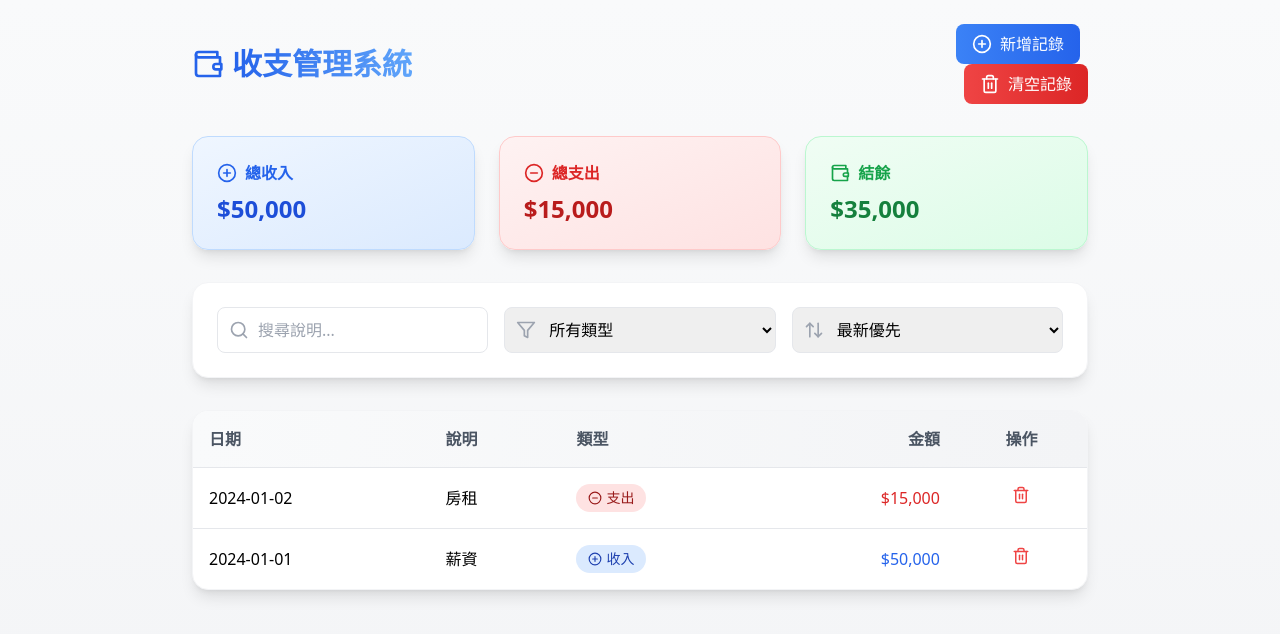
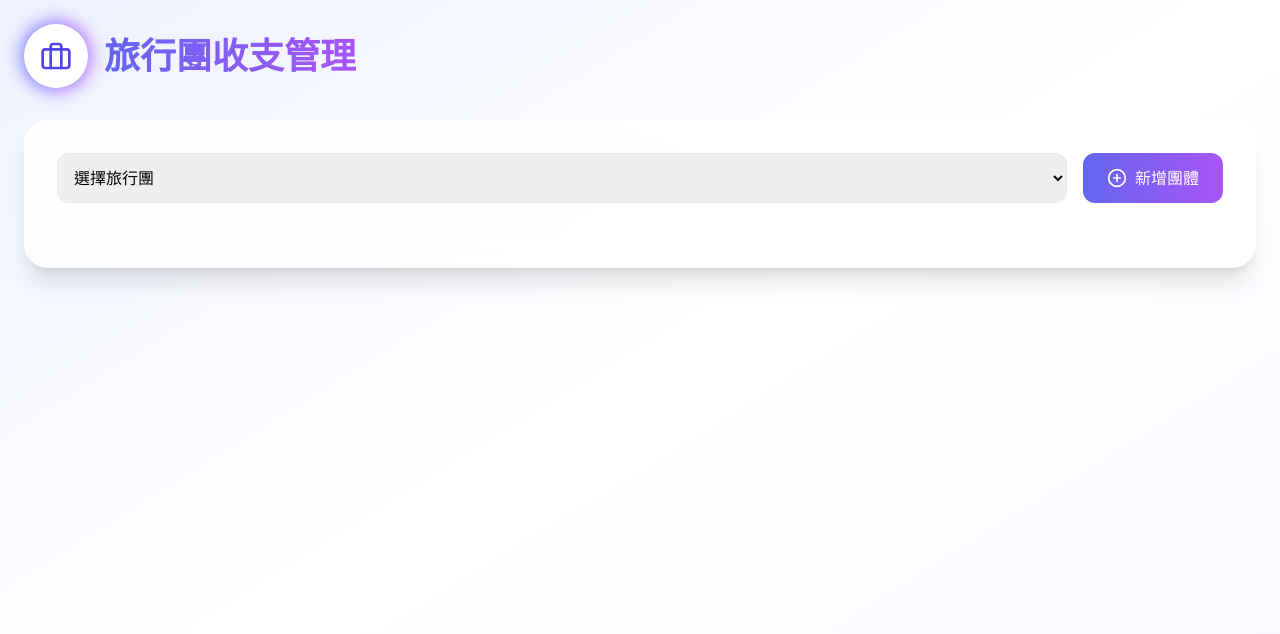
Before and after one commit to winnie0824/expense-tracker, a Next.js app: page / in a window 1280 px wide. Shown: the top 634 px of the page. Built offline with nearby package versions, Linux system fonts and the light colour scheme.

Commit message:
Update page.tsx

```diff
--- a/src/app/page.tsx
+++ b/src/app/page.tsx
@@ -2,163 +2,281 @@
 
 import { useState } from 'react'
 import {
+  Briefcase,
   PlusCircle,
   MinusCircle,
   Trash2,
-  Search,
+  DollarSign,
   Calendar,
-  DollarSign,
-  ArrowUpDown,
-  Filter,
-  PieChart,
-  Wallet
+  FileText,
+  PieChart
 } from 'lucide-react'
+import {
+  Chart as ChartJS,
+  CategoryScale,
+  LinearScale,
+  BarElement,
+  Title,
+  Tooltip,
+  Legend,
+} from 'chart.js'
+import { Bar } from 'react-chartjs-2'
+
+ChartJS.register(
+  CategoryScale,
+  LinearScale,
+  BarElement,
+  Title,
+  Tooltip,
+  Legend
+)
+
+type Tour = {
+  id: number
+  name: string
+  date: string
+  entries: Entry[]
+}
 
 type Entry = {
   id: number
-  date: string
   description: string
   type: 'income' | 'expense'
+  category?: string
   amount: number
+  date: string
 }
 
 export default function Home() {
-  const [entries, setEntries] = useState<Entry[]>([
-    { id: 1, date: '2024-01-01', description: '薪資', type: 'income', amount: 50000 },
-    { id: 2, date: '2024-01-02', description: '房租', type: 'expense', amount: 15000 },
-  ])
+  const [tours, setTours] = useState<Tour[]>([])
+  const [currentTour, setCurrentTour] = useState<Tour | null>(null)
+  const [showNewTourForm, setShowNewTourForm] = useState(false)
+  const [showNewEntryForm, setShowNewEntryForm] = useState(false)
 
-  const [showForm, setShowForm] = useState(false)
-  const [searchTerm, setSearchTerm] = useState('')
-  const [typeFilter, setTypeFilter] = useState<'all' | 'income' | 'expense'>('all')
-  const [sortOrder, setSortOrder] = useState<'asc' | 'desc'>('desc')
+  const [newTour, setNewTour] = useState({
+    name: '',
+    date: new Date().toISOString().split('T')[0]
+  })
 
   const [newEntry, setNewEntry] = useState<Omit<Entry, 'id'>>({
-    date: new Date().toISOString().split('T')[0],
     description: '',
     type: 'income',
-    amount: 0
+    category: '',
+    amount: 0,
+    date: new Date().toISOString().split('T')[0]
   })
 
-  const totalIncome = entries
-    .filter(entry => entry.type === 'income')
-    .reduce((sum, entry) => sum + entry.amount, 0)
+  const calculateTourStats = (tour: Tour) => {
+    const totalIncome = tour.entries
+      .filter(e => e.type === 'income')
+      .reduce((sum, e) => sum + e.amount, 0)
 
-  const totalExpense = entries
-    .filter(entry => entry.type === 'expense')
-    .reduce((sum, entry) => sum + entry.amount, 0)
+    const totalExpense = tour.entries
+      .filter(e => e.type === 'expense')
+      .reduce((sum, e) => sum + e.amount, 0)
 
-  const balance = totalIncome - totalExpense
+    return {
+      income: totalIncome,
+      expense: totalExpense,
+      profit: totalIncome - totalExpense
+    }
+  }
 
-  const filteredEntries = entries
-    .filter(entry => {
-      const matchesSearch = entry.description.toLowerCase().includes(searchTerm.toLowerCase())
-      const matchesType = typeFilter === 'all' || entry.type === typeFilter
-      return matchesSearch && matchesType
-    })
-    .sort((a, b) => {
-      const dateA = new Date(a.date).getTime()
-      const dateB = new Date(b.date).getTime()
-      return sortOrder === 'asc' ? dateA - dateB : dateB - dateA
-    })
+  const handleAddTour = (e: React.FormEvent) => {
+    e.preventDefault()
+    const newTourEntry = {
+      id: tours.length + 1,
+      ...newTour,
+      entries: []
+    }
+    setTours([...tours, newTourEntry])
+    setCurrentTour(newTourEntry)
+    setShowNewTourForm(false)
+    setNewTour({ name: '', date: new Date().toISOString().split('T')[0] })
+  }
 
-  const handleSubmit = (e: React.FormEvent) => {
+  const handleAddEntry = (e: React.FormEvent) => {
     e.preventDefault()
-    if (!newEntry.description || !newEntry.amount) return
+    if (!currentTour) return
 
-    setEntries([
-      ...entries,
-      {
-        id: Math.max(0, ...entries.map(e => e.id)) + 1,
+    const newEntryWithId = {
+      id: currentTour.entries.length + 1,
       ...newEntry
     }
-    ])
-    setShowForm(false)
+
+    const updatedTour = {
+      ...currentTour,
+      entries: [...currentTour.entries, newEntryWithId]
+    }
+
+    setTours(tours.map(t => t.id === currentTour.id ? updatedTour : t))
+    setCurrentTour(updatedTour)
+    setShowNewEntryForm(false)
     setNewEntry({
-      date: new Date().toISOString().split('T')[0],
       description: '',
       type: 'income',
-      amount: 0
+      category: '',
+      amount: 0,
+      date: new Date().toISOString().split('T')[0]
     })
   }
 
-  const handleDelete = (id: number) => {
-    if (confirm('確定要刪除這筆記錄嗎？')) {
-      setEntries(entries.filter(entry => entry.id !== id))
-    }
+  const handleDeleteEntry = (entryId: number) => {
+    if (!currentTour || !confirm('確定要刪除這筆記錄嗎？')) return
+
+    const updatedTour = {
+      ...currentTour,
+      entries: currentTour.entries.filter(e => e.id !== entryId)
     }
 
-  const handleClearAll = () => {
-    if (confirm('確定要清空所有記錄嗎？此操作無法復原！')) {
-      setEntries([])
-    }
+    setTours(tours.map(t => t.id === currentTour.id ? updatedTour : t))
+    setCurrentTour(updatedTour)
   }
 
   return (
-    <main className="min-h-screen p-6 bg-gradient-to-b from-gray-50 to-gray-100">
-      <div className="max-w-4xl mx-auto">
-        <div className="flex justify-between items-center mb-8">
-          <div className="flex items-center space-x-2">
-            <Wallet className="w-8 h-8 text-blue-600" />
-            <h1 className="text-3xl font-bold bg-clip-text text-transparent bg-gradient-to-r from-blue-600 to-blue-400">
-              收支管理系統
+    <div className="min-h-screen bg-gradient-to-br from-indigo-50 via-white to-purple-50 p-6">
+      <div className="max-w-7xl mx-auto">
+        {/* 標題 */}
+        <div className="flex items-center gap-4 mb-8">
+          <div className="relative">
+            <div className="absolute -inset-1 bg-gradient-to-r from-indigo-500 to-purple-500 rounded-full blur opacity-75"></div>
+            <div className="relative bg-white rounded-full p-4">
+              <Briefcase className="w-8 h-8 text-indigo-600" />
+            </div>
+          </div>
+          <h1 className="text-4xl font-bold bg-clip-text text-transparent bg-gradient-to-r from-indigo-500 to-purple-500">
+            旅行團收支管理
           </h1>
         </div>
-          <div className="space-x-2">
+
+        {/* 主要內容區 */}
+        <div className="bg-white/80 backdrop-blur-md rounded-3xl shadow-xl border border-white/20 p-8">
+          {/* 團體選擇和新增按鈕 */}
+          <div className="flex gap-4 mb-8">
+            <select
+              value={currentTour?.id || ''}
+              onChange={e => setCurrentTour(tours.find(t => t.id === Number(e.target.value)) || null)}
+              className="flex-1 p-3 rounded-xl border border-gray-200 focus:ring-2 focus:ring-indigo-500"
+            >
+              <option value="">選擇旅行團</option>
+              {tours.map(tour => (
+                <option key={tour.id} value={tour.id}>
+                  {tour.name} ({tour.date})
+                </option>
+              ))}
+            </select>
             <button
-              onClick={() => setShowForm(!showForm)}
-              className="bg-gradient-to-r from-blue-500 to-blue-600 text-white px-4 py-2 rounded-lg hover:opacity-90 transition-all duration-200 flex items-center space-x-2"
+              onClick={() => setShowNewTourForm(true)}
+              className="px-6 py-3 bg-gradient-to-r from-indigo-500 to-purple-500 text-white rounded-xl hover:opacity-90 transition-opacity flex items-center gap-2"
             >
-              {showForm ? (
+              <PlusCircle size={20} />
+              <span>新增團體</span>
+            </button>
+          </div>
+
+          {/* 新增團體表單 */}
+          {showNewTourForm && (
+            <form onSubmit={handleAddTour} className="mb-8 bg-white rounded-2xl p-6 shadow-lg border border-gray-100">
+              <h2 className="text-xl font-bold mb-4">新增旅行團</h2>
+              <div className="grid grid-cols-1 md:grid-cols-2 gap-4">
+                <div>
+                  <label className="block text-sm font-medium text-gray-700 mb-1">團體名稱</label>
+                  <input
+                    type="text"
+                    value={newTour.name}
+                    onChange={e => setNewTour({ ...newTour, name: e.target.value })}
+                    className="w-full border border-gray-200 rounded-lg p-2.5"
+                    required
+                  />
+                </div>
+                <div>
+                  <label className="block text-sm font-medium text-gray-700 mb-1">出發日期</label>
+                  <input
+                    type="date"
+                    value={newTour.date}
+                    onChange={e => setNewTour({ ...newTour, date: e.target.value })}
+                    className="w-full border border-gray-200 rounded-lg p-2.5"
+                    required
+                  />
+                </div>
+              </div>
+              <div className="mt-4 flex justify-end">
+                <button
+                  type="submit"
+                  className="px-6 py-2.5 bg-gradient-to-r from-indigo-500 to-purple-500 text-white rounded-lg hover:opacity-90 transition-opacity"
+                >
+                  建立團體
+                </button>
+              </div>
+            </form>
+          )}
+
+          {currentTour && (
             <>
-                  <MinusCircle size={20} />
-                  <span>取消</span>
-                </>
-              ) : (
-                <>
+              {/* 收支統計 */}
+              <div className="grid grid-cols-1 md:grid-cols-3 gap-6 mb-8">
+                {['收入', '支出', '利潤'].map((label, index) => {
+                  const stats = calculateTourStats(currentTour)
+                  const value = [stats.income, stats.expense, stats.profit][index]
+                  const colors = [
+                    'from-blue-500 to-blue-600',
+                    'from-red-500 to-red-600',
+                    'from-green-500 to-green-600'
+                  ][index]
+                  const textColors = [
+                    'text-blue-600',
+                    'text-red-600',
+                    'text-green-600'
+                  ][index]
+                  const icons = [PlusCircle, MinusCircle, DollarSign][index]
+                  const Icon = icons
+
+                  return (
+                    <div key={label} className="relative group">
+                      <div className={`absolute -inset-0.5 bg-gradient-to-r ${colors} rounded-2xl blur opacity-75 group-hover:opacity-100 transition`}></div>
+                      <div className="relative bg-white rounded-2xl p-6">
+                        <div className="flex items-center gap-2 text-gray-600 mb-2">
+                          <Icon size={20} className={textColors} />
+                          <span className="font-medium">{label}</span>
+                        </div>
+                        <div className={`text-3xl font-bold ${textColors}`}>
+                          ${value.toLocaleString()}
+                        </div>
+                      </div>
+                    </div>
+                  )
+                })}
+              </div>
+
+              {/* 新增記錄按鈕和表單 */}
+              <div className="mb-8">
+                <button
+                  onClick={() => setShowNewEntryForm(!showNewEntryForm)}
+                  className="mb-4 px-6 py-3 bg-gradient-to-r from-indigo-500 to-purple-500 text-white rounded-xl hover:opacity-90 transition-opacity flex items-center gap-2"
+                >
                   <PlusCircle size={20} />
                   <span>新增記錄</span>
-                </>
-              )}
                 </button>
-            {entries.length > 0 && (
-              <button
-                onClick={handleClearAll}
-                className="bg-gradient-to-r from-red-500 to-red-600 text-white px-4 py-2 rounded-lg hover:opacity-90 transition-all duration-200 flex items-center space-x-2"
-              >
-                <Trash2 size={20} />
-                <span>清空記錄</span>
-              </button>
-            )}
-          </div>
-        </div>
 
-        {showForm && (
-          <div className="mb-8">
-            <form onSubmit={handleSubmit} className="bg-white p-6 rounded-2xl shadow-lg border border-gray-100">
-              <div className="grid grid-cols-1 md:grid-cols-2 gap-6">
+                {showNewEntryForm && (
+                  <form onSubmit={handleAddEntry} className="bg-white rounded-2xl p-6 shadow-lg border border-gray-100">
+                    <div className="grid grid-cols-1 md:grid-cols-2 lg:grid-cols-4 gap-4">
                       <div>
-                  <label className="block text-sm font-medium text-gray-700 mb-1 flex items-center space-x-1">
-                    <Calendar size={16} />
-                    <span>日期</span>
-                  </label>
+                        <label className="block text-sm font-medium text-gray-700 mb-1">日期</label>
                         <input
                           type="date"
                           value={newEntry.date}
                           onChange={e => setNewEntry({ ...newEntry, date: e.target.value })}
-                    className="w-full border border-gray-200 rounded-lg p-2.5 focus:ring-2 focus:ring-blue-500 focus:border-blue-500 transition-all duration-200"
+                          className="w-full border border-gray-200 rounded-lg p-2.5"
                           required
                         />
                       </div>
                       <div>
-                  <label className="block text-sm font-medium text-gray-700 mb-1 flex items-center space-x-1">
-                    <Filter size={16} />
-                    <span>類型</span>
-                  </label>
+                        <label className="block text-sm font-medium text-gray-700 mb-1">類型</label>
                         <select
                           value={newEntry.type}
                           onChange={e => setNewEntry({ ...newEntry, type: e.target.value as 'income' | 'expense' })}
-                    className="w-full border border-gray-200 rounded-lg p-2.5 focus:ring-2 focus:ring-blue-500 focus:border-blue-500 transition-all duration-200"
+                          className="w-full border border-gray-200 rounded-lg p-2.5"
                           required
                         >
                           <option value="income">收入</option>
@@ -166,123 +284,39 @@ export default function Home() {
                         </select>
                       </div>
                       <div>
-                  <label className="block text-sm font-medium text-gray-700 mb-1 flex items-center space-x-1">
-                    <PieChart size={16} />
-                    <span>說明</span>
-                  </label>
+                        <label className="block text-sm font-medium text-gray-700 mb-1">金額</label>
+                        <input
+                          type="number"
+                          value={newEntry.amount}
+                          onChange={e => setNewEntry({ ...newEntry, amount: Number(e.target.value) })}
+                          className="w-full border border-gray-200 rounded-lg p-2.5"
+                          required
+                        />
+                      </div>
+                      <div>
+                        <label className="block text-sm font-medium text-gray-700 mb-1">說明</label>
                         <input
                           type="text"
                           value={newEntry.description}
                           onChange={e => setNewEntry({ ...newEntry, description: e.target.value })}
-                    className="w-full border border-gray-200 rounded-lg p-2.5 focus:ring-2 focus:ring-blue-500 focus:border-blue-500 transition-all duration-200"
-                    placeholder="輸入說明..."
-                    required
-                  />
-                </div>
-                <div>
-                  <label className="block text-sm font-medium text-gray-700 mb-1 flex items-center space-x-1">
-                    <DollarSign size={16} />
-                    <span>金額</span>
-                  </label>
-                  <input
-                    type="number"
-                    value={newEntry.amount}
-                    onChange={e => setNewEntry({ ...newEntry, amount: Number(e.target.value) })}
-                    className="w-full border border-gray-200 rounded-lg p-2.5 focus:ring-2 focus:ring-blue-500 focus:border-blue-500 transition-all duration-200"
-                    placeholder="輸入金額..."
+                          className="w-full border border-gray-200 rounded-lg p-2.5"
                           required
                         />
                       </div>
                     </div>
-              <div className="mt-6 flex justify-end">
+                    <div className="mt-4 flex justify-end">
                       <button
                         type="submit"
-                  className="bg-gradient-to-r from-green-500 to-green-600 text-white px-6 py-2.5 rounded-lg hover:opacity-90 transition-all duration-200 flex items-center space-x-2"
+                        className="px-6 py-2.5 bg-gradient-to-r from-indigo-500 to-purple-500 text-white rounded-lg hover:opacity-90 transition-opacity"
                       >
-                  <PlusCircle size={20} />
-                  <span>保存</span>
+                        新增
                       </button>
                     </div>
                   </form>
-          </div>
                 )}
-
-        <div className="grid grid-cols-1 md:grid-cols-3 gap-6 mb-8">
-          <div className="bg-gradient-to-br from-blue-50 to-blue-100 p-6 rounded-2xl shadow-lg border border-blue-200">
-            <div className="flex items-center space-x-2 text-blue-600 font-semibold mb-2">
-              <PlusCircle size={20} />
-              <span>總收入</span>
-            </div>
-            <div className="text-2xl font-bold text-blue-700">
-              ${totalIncome.toLocaleString()}
-            </div>
               </div>
 
-          <div className="bg-gradient-to-br from-red-50 to-red-100 p-6 rounded-2xl shadow-lg border border-red-200">
-            <div className="flex items-center space-x-2 text-red-600 font-semibold mb-2">
-              <MinusCircle size={20} />
-              <span>總支出</span>
-            </div>
-            <div className="text-2xl font-bold text-red-700">
-              ${totalExpense.toLocaleString()}
-            </div>
-          </div>
-
-          <div className="bg-gradient-to-br from-green-50 to-green-100 p-6 rounded-2xl shadow-lg border border-green-200">
-            <div className="flex items-center space-x-2 text-green-600 font-semibold mb-2">
-              <Wallet size={20} />
-              <span>結餘</span>
-            </div>
-            <div className="text-2xl font-bold text-green-700">
-              ${balance.toLocaleString()}
-            </div>
-          </div>
-        </div>
-
-        <div className="bg-white p-6 rounded-2xl shadow-lg border border-gray-100 mb-8">
-          <div className="grid grid-cols-1 md:grid-cols-3 gap-4">
-            <div className="relative">
-              <div className="absolute inset-y-0 left-3 flex items-center pointer-events-none">
-                <Search className="h-5 w-5 text-gray-400" />
-              </div>
-              <input
-                type="text"
-                placeholder="搜尋說明..."
-                value={searchTerm}
-                onChange={e => setSearchTerm(e.target.value)}
-                className="w-full pl-10 pr-3 py-2.5 border border-gray-200 rounded-lg focus:ring-2 focus:ring-blue-500 focus:border-blue-500 transition-all duration-200"
-              />
-            </div>
-            <div className="relative">
-              <div className="absolute inset-y-0 left-3 flex items-center pointer-events-none">
-                <Filter className="h-5 w-5 text-gray-400" />
-              </div>
-              <select
-                value={typeFilter}
-                onChange={e => setTypeFilter(e.target.value as 'all' | 'income' | 'expense')}
-                className="w-full pl-10 pr-3 py-2.5 border border-gray-200 rounded-lg focus:ring-2 focus:ring-blue-500 focus:border-blue-500 transition-all duration-200"
-              >
-                <option value="all">所有類型</option>
-                <option value="income">僅收入</option>
-                <option value="expense">僅支出</option>
-              </select>
-            </div>
-            <div className="relative">
-              <div className="absolute inset-y-0 left-3 flex items-center pointer-events-none">
-                <ArrowUpDown className="h-5 w-5 text-gray-400" />
-              </div>
-              <select
-                value={sortOrder}
-                onChange={e => setSortOrder(e.target.value as 'asc' | 'desc')}
-                className="w-full pl-10 pr-3 py-2.5 border border-gray-200 rounded-lg focus:ring-2 focus:ring-blue-500 focus:border-blue-500 transition-all duration-200"
-              >
-                <option value="desc">最新優先</option>
-                <option value="asc">最舊優先</option>
-              </select>
-            </div>
-          </div>
-        </div>
-
+              {/* 記錄列表 */}
               <div className="bg-white rounded-2xl shadow-lg border border-gray-100 overflow-hidden">
                 <table className="w-full">
                   <thead>
@@ -295,19 +329,22 @@ export default function Home() {
                     </tr>
                   </thead>
                   <tbody>
-              {filteredEntries.length === 0 ? (
+                    {currentTour.entries.length === 0 ? (
                       <tr>
                         <td colSpan={5} className="p-8 text-center text-gray-500">
-                    沒有找到符合條件的記錄
+                          尚無記錄
                         </td>
                       </tr>
                     ) : (
-                filteredEntries.map(entry => (
-                  <tr key={entry.id} className="border-t hover:bg-gray-50 transition-colors duration-150">
+                      currentTour.entries
+                        .sort((a, b) => new Date(b.date).getTime() - new Date(a.date).getTime())
+                        .map(entry => (
+                          <tr key={entry.id} className="border-t hover:bg-gray-50 transition-colors">
                             <td className="p-4">{entry.date}</td>
                             <td className="p-4">{entry.description}</td>
                             <td className="p-4">
-                      <span className={`inline-flex items-center space-x-1 px-3 py-1 rounded-full text-sm ${
+                              <span className={`inline-flex items-center gap-1 px-3 py-1 rounded-full text-sm ${
+                                entry.type ===
                             entry.type === 'income'
                                   ? 'bg-blue-100 text-blue-800'
                                   : 'bg-red-100 text-red-800'
@@ -332,8 +369,8 @@ export default function Home() {
                             </td>
                             <td className="p-4 text-center">
                               <button
-                        onClick={() => handleDelete(entry.id)}
-                        className="text-red-500 hover:text-red-700 transition-colors duration-200"
+                                onClick={() => handleDeleteEntry(entry.id)}
+                                className="text-red-500 hover:text-red-700 transition-colors"
                               >
                                 <Trash2 size={18} />
                               </button>
@@ -344,7 +381,52 @@ export default function Home() {
                   </tbody>
                 </table>
               </div>
+
+              {/* 收支圖表 */}
+              {currentTour.entries.length > 0 && (
+                <div className="mt-8 bg-white rounded-2xl p-6 shadow-lg border border-gray-100">
+                  <Bar
+                    data={{
+                      labels: ['收入', '支出', '利潤'],
+                      datasets: [{
+                        label: '金額',
+                        data: [
+                          calculateTourStats(currentTour).income,
+                          calculateTourStats(currentTour).expense,
+                          calculateTourStats(currentTour).profit
+                        ],
+                        backgroundColor: [
+                          'rgba(59, 130, 246, 0.5)',
+                          'rgba(239, 68, 68, 0.5)',
+                          'rgba(16, 185, 129, 0.5)'
+                        ],
+                        borderColor: [
+                          'rgb(59, 130, 246)',
+                          'rgb(239, 68, 68)',
+                          'rgb(16, 185, 129)'
+                        ],
+                        borderWidth: 1
+                      }]
+                    }}
+                    options={{
+                      responsive: true,
+                      plugins: {
+                        legend: {
+                          display: false
+                        },
+                        title: {
+                          display: true,
+                          text: '收支統計圖表'
+                        }
+                      }
+                    }}
+                  />
                 </div>
-    </main>
+              )}
+            </>
+          )}
+        </div>
+      </div>
+    </div>
   )
 }
```
Lines whose indentation alone changed are shown as unchanged.
